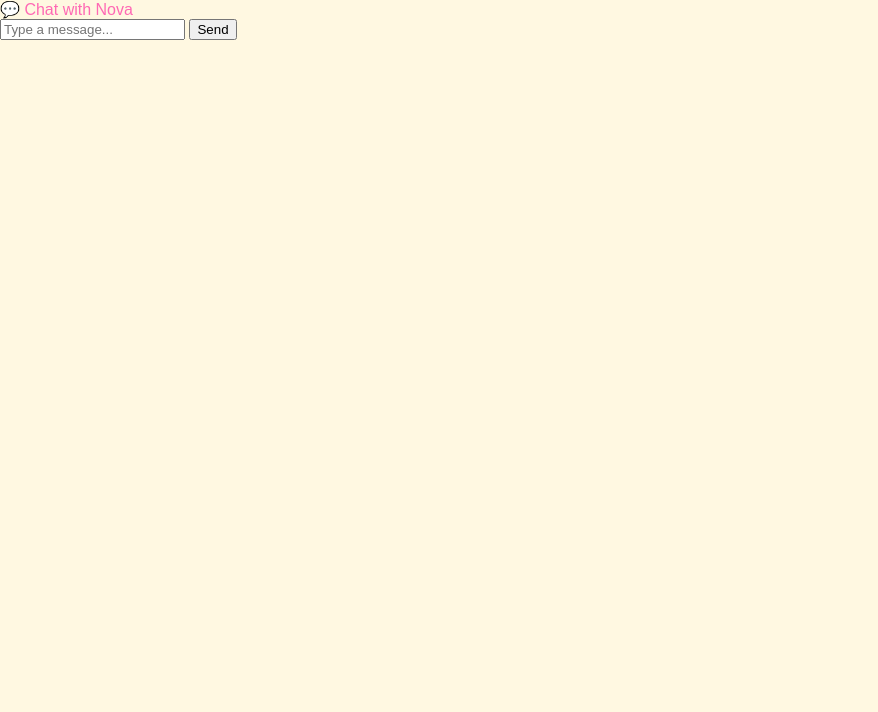
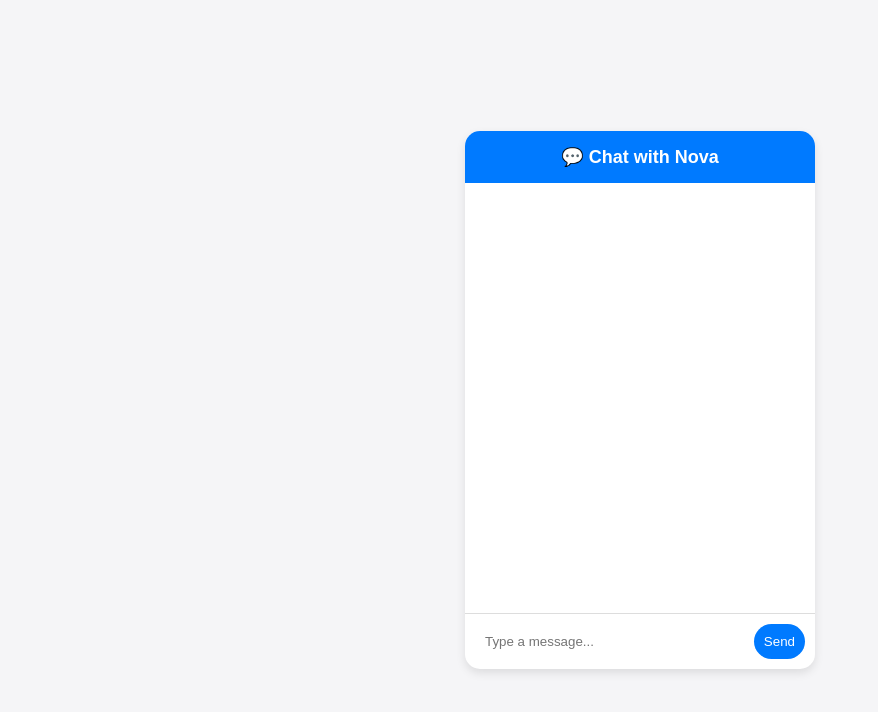
Before and after one commit to Benjamin-Sharpe/MaggiesWorld, a website: page index.html in a window 1280 px wide. Shown: the whole page, without its empty margins (0-878 px from the left). Drawn offline with Linux system fonts and the light colour scheme.

Commit message:
Update styles.css

```diff
--- a/styles.css
+++ b/styles.css
@@ -1,42 +1,85 @@
-/* styles.css */
+/* Basic Reset */
 body {
     font-family: Arial, sans-serif;
+    background-color: #f5f5f7;
+    display: flex;
+    justify-content: center;
+    align-items: center;
+    height: 100vh;
     margin: 0;
-    padding: 0;
-    background-color: #fff8e1; /* Light yellow */
-    color: #ff69b4; /* Pink accents */
-  }
+}
 
-  .header {
-    background-color: #ffd700; /* Gold */
-    padding: 20px;
+/* Chat Container */
+.chat-container {
+    width: 350px;
+    background: white;
+    border-radius: 15px;
+    box-shadow: 0px 4px 10px rgba(0, 0, 0, 0.1);
+    overflow: hidden;
+}
+
+/* Header (AI Contact Name) */
+.chat-header {
+    background: #007aff;
+    color: white;
+    padding: 15px;
     text-align: center;
-  }
+    font-size: 18px;
+    font-weight: bold;
+}
 
-  .social-links a {
-    text-decoration: none;
+/* Chat Box */
+.chat-box {
+    height: 400px;
+    overflow-y: auto;
+    padding: 15px;
+    display: flex;
+    flex-direction: column;
+}
+
+/* Chat Messages */
+.message {
+    max-width: 75%;
+    padding: 10px;
+    border-radius: 15px;
+    margin-bottom: 10px;
+}
+
+/* User Messages */
+.user-message {
+    background: #007aff;
     color: white;
-    background-color: #ff69b4;
+    align-self: flex-end;
+}
+
+/* AI Messages */
+.ai-message {
+    background: #e5e5ea;
+    color: black;
+    align-self: flex-start;
+}
+
+/* Input Box */
+.chat-input {
+    display: flex;
     padding: 10px;
-    margin: 5px;
-    border-radius: 5px;
-    display: inline-block;
-  }
+    border-top: 1px solid #ddd;
+}
 
-  section {
-    margin: 20px;
-    padding: 20px;
-    border: 1px solid #ffd700;
-    border-radius: 10px;
-    background: white;
-  }
+.chat-input input {
+    flex: 1;
+    padding: 10px;
+    border: none;
+    border-radius: 20px;
+    outline: none;
+}
 
-  #gallery-preview img {
-    max-width: 100px;
-    margin: 5px;
-  }
-
-  #collage-canvas {
-    display: none;
-    border: 2px solid #ff69b4;
-  }
+.chat-input button {
+    margin-left: 10px;
+    padding: 10px;
+    background: #007aff;
+    color: white;
+    border: none;
+    border-radius: 20px;
+    cursor: pointer;
+}
```
